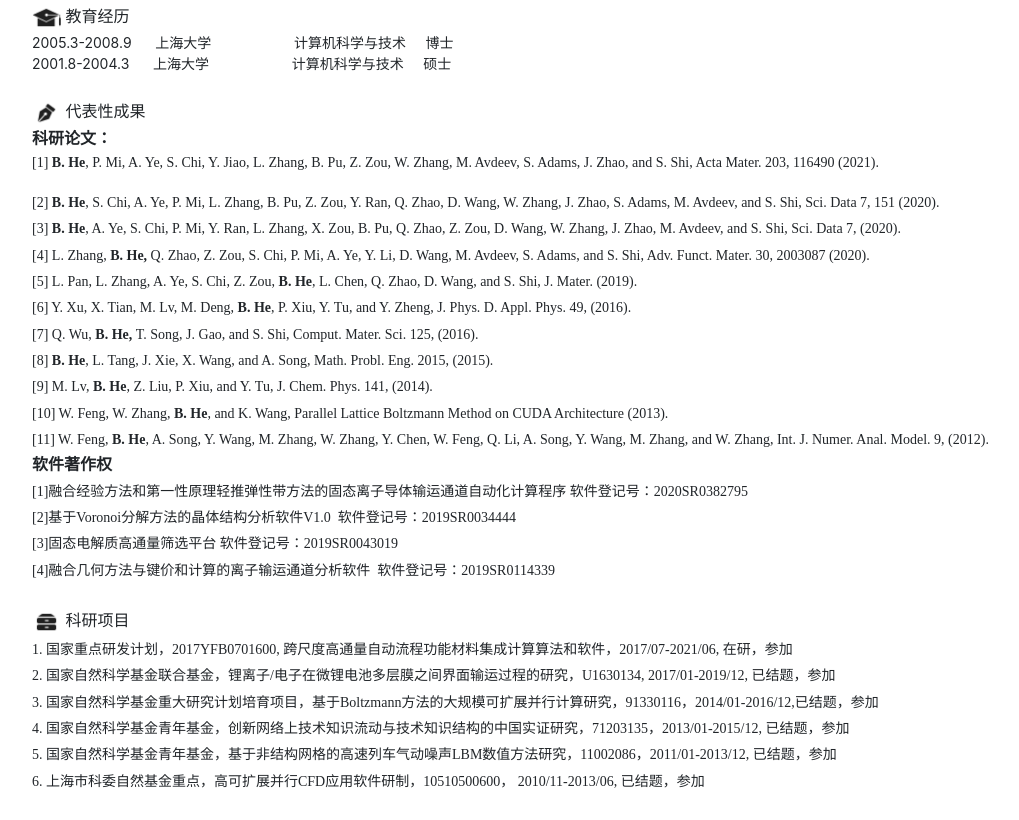
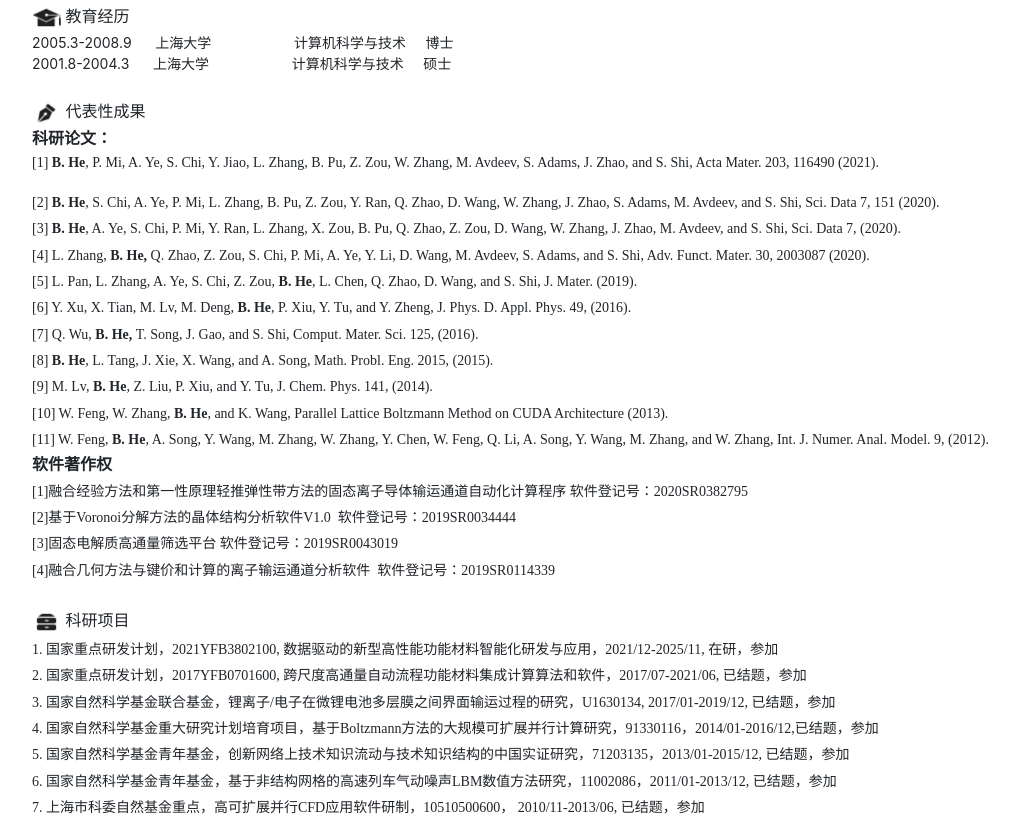
Before and after one commit to shuhebing/shuhebing.github.io, a plain HTML site: page index.html in a window 1280 px wide. Shown: the part 421-1241 px from the top of the page, without its empty margins (53-1072 px from the left). Before the commit the page ends 1215 px from the top, so only its background shows below. Drawn offline with nearby package versions, Linux system fonts and the light colour scheme.

Commit message:
更新主页

```diff
--- a/index.html
+++ b/index.html
@@ -174,25 +174,34 @@ font-size:10.5000pt;" ><o:p></o:p></span></p>
    <div><img width="29"  height="29"  src="images/2038.png" ><o:p>&nbsp;</o:p>科研项目</div>
    <div style="font_family:新宋体;font-size:10.5000pt;font-weight:normal;">
 <p class=MsoNormal  style="margin-top:0.0000pt;margin-bottom:0.0000pt;text-align:left;
-vertical-align:middle;line-height:19.0000pt;" ><span style="font-family:新宋体;font-weight:normal;
-font-size:10.5000pt;" >1. 国家重点研发计划，2017YFB0701600, 跨尺度高通量自动流程功能材料集成计算算法和软件，2017/07-2021/06,  在研，参加</span><span style="font-family:新宋体;font-weight:normal;
+vertical-align:middle;line-height:19.0000pt;" >
+<span style="font-family:新宋体;font-weight:normal;
+font-size:10.5000pt;" >1. 国家重点研发计划，2021YFB3802100, 数据驱动的新型高性能功能材料智能化研发与应用，2021/12-2025/11,  在研，参加</span>
+<span style="font-family:新宋体;font-weight:normal;
 font-size:10.5000pt;" ><o:p></o:p></span></p><p class=MsoNormal  style="margin-top:0.0000pt;margin-bottom:0.0000pt;text-align:left;
-vertical-align:middle;line-height:19.0000pt;" ><span style="font-family:新宋体;font-weight:normal;
-font-size:10.5000pt;" >2. 国家自然科学基金联合基金，锂离子/电子在微锂电池多层膜之间界面输运过程的研究，U1630134, 2017/01-2019/12, </span><span style="font-family:新宋体;font-weight:normal;
+vertical-align:middle;line-height:19.0000pt;" >
+<span style="font-family:新宋体;font-weight:normal;
+font-size:10.5000pt;" >2. 国家重点研发计划，2017YFB0701600, 跨尺度高通量自动流程功能材料集成计算算法和软件，2017/07-2021/06,  已结题，参加</span>
+<span style="font-family:新宋体;font-weight:normal;
+font-size:10.5000pt;" ><o:p></o:p></span></p><p class=MsoNormal  style="margin-top:0.0000pt;margin-bottom:0.0000pt;text-align:left;
+vertical-align:middle;line-height:19.0000pt;" >
+<span style="font-family:新宋体;font-weight:normal;
+font-size:10.5000pt;" >3. 国家自然科学基金联合基金，锂离子/电子在微锂电池多层膜之间界面输运过程的研究，U1630134, 2017/01-2019/12, </span>
+<span style="font-family:新宋体;font-weight:normal;
 font-size:10.5000pt;" ><font face="新宋体" >已结题</font></span><span style="font-family:新宋体;font-weight:normal;
 font-size:10.5000pt;" ><font face="新宋体" >，参加</font></span><span style="font-family:新宋体;font-weight:normal;
 font-size:10.5000pt;" ><o:p></o:p></span></p><p class=MsoNormal  style="margin-top:0.0000pt;margin-bottom:0.0000pt;text-align:left;
 vertical-align:middle;line-height:19.0000pt;" ><span style="font-family:新宋体;font-weight:normal;
-font-size:10.5000pt;" >3. 国家自然科学基金重大研究计划培育项目，基于Boltzmann方法的大规模可扩展并行计算研究，91330116，2014/01-2016/12,已结题，参加</span><span style="font-family:新宋体;font-weight:normal;
+font-size:10.5000pt;" >4. 国家自然科学基金重大研究计划培育项目，基于Boltzmann方法的大规模可扩展并行计算研究，91330116，2014/01-2016/12,已结题，参加</span><span style="font-family:新宋体;font-weight:normal;
 font-size:10.5000pt;" ><o:p></o:p></span></p><p class=MsoNormal  style="margin-top:0.0000pt;margin-bottom:0.0000pt;text-align:left;
 vertical-align:middle;line-height:19.0000pt;" ><span style="font-family:新宋体;font-weight:normal;
-font-size:10.5000pt;" >4. 国家自然科学基金青年基金，创新网络上技术知识流动与技术知识结构的中国实证研究，71203135，2013/01-2015/12, 已结题，参加</span><span style="font-family:新宋体;font-weight:normal;
+font-size:10.5000pt;" >5. 国家自然科学基金青年基金，创新网络上技术知识流动与技术知识结构的中国实证研究，71203135，2013/01-2015/12, 已结题，参加</span><span style="font-family:新宋体;font-weight:normal;
 font-size:10.5000pt;" ><o:p></o:p></span></p><p class=MsoNormal  style="margin-top:0.0000pt;margin-bottom:0.0000pt;text-align:left;
 vertical-align:middle;line-height:19.0000pt;" ><span style="font-family:新宋体;font-weight:normal;
-font-size:10.5000pt;" >5. 国家自然科学基金青年基金，基于非结构网格的高速列车气动噪声LBM数值方法研究，11002086，2011/01-2013/12, 已结题，参加</span><span style="font-family:新宋体;font-weight:normal;
+font-size:10.5000pt;" >6. 国家自然科学基金青年基金，基于非结构网格的高速列车气动噪声LBM数值方法研究，11002086，2011/01-2013/12, 已结题，参加</span><span style="font-family:新宋体;font-weight:normal;
 font-size:10.5000pt;" ><o:p></o:p></span></p><p class=MsoNormal  style="margin-top:0.0000pt;margin-bottom:0.0000pt;text-align:left;
 vertical-align:middle;line-height:19.0000pt;" ><span style="font-family:新宋体;font-weight:normal;
-font-size:10.5000pt;" >6. 上海市科委自然基金重点，高可扩展并行CFD应用软件研制，10510500600， 2010/11-2013/06, 已结题，参加</span><span style="font-family:新宋体;font-weight:normal;
+font-size:10.5000pt;" >7. 上海市科委自然基金重点，高可扩展并行CFD应用软件研制，10510500600， 2010/11-2013/06, 已结题，参加</span><span style="font-family:新宋体;font-weight:normal;
 font-size:10.5000pt;" ><o:p></o:p></span></p>
    </div>
 </div
```
Also changed, not shown: 1 other file.
